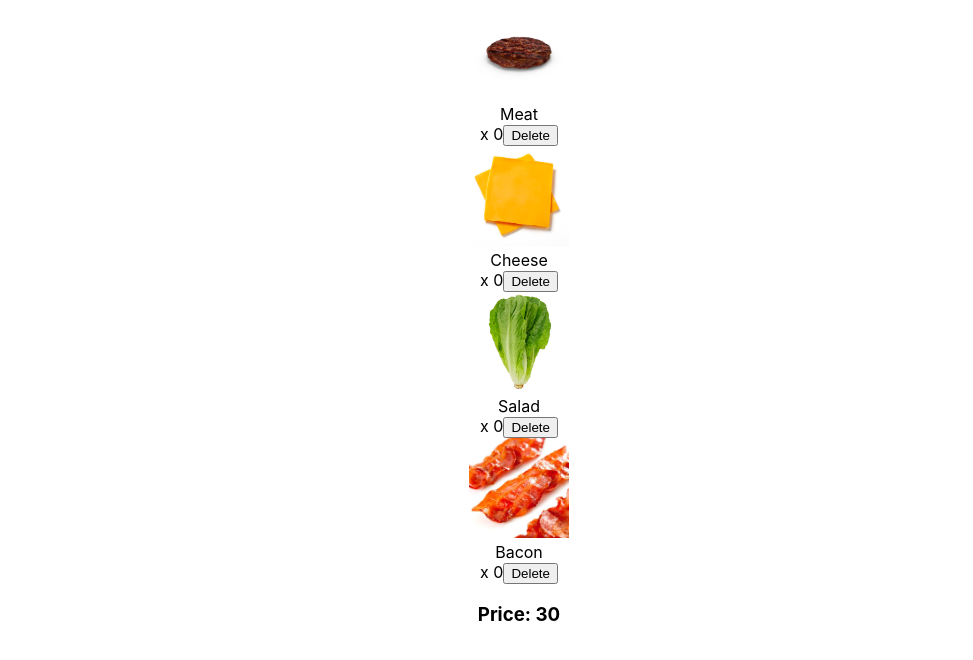
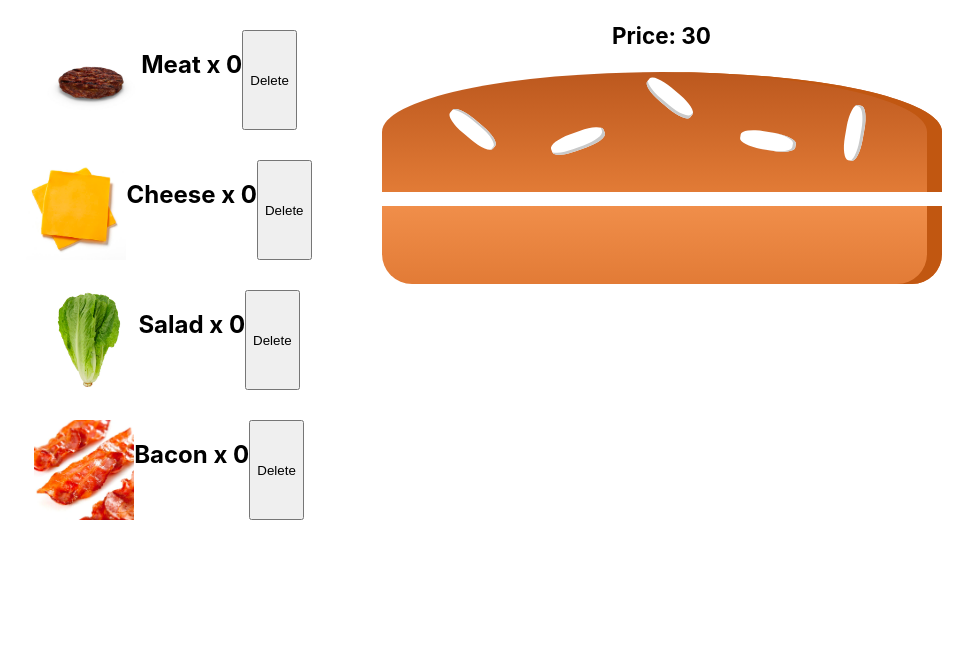
Before and after one commit to askthedust1/BurgerApp-react, a React (Create React App) app: page / in a window 1280 px wide. Shown: the top 660 px of the page, without its empty margins (121-1094 px from the left). Built offline with nearby package versions, Linux system fonts and the light colour scheme.

Commit message:
пофиксила и вроде работает

```diff
--- a/src/App.css
+++ b/src/App.css
@@ -1,5 +1,11 @@
 .App {
   text-align: center;
+  display: flex;
+}
+
+#root {
+  display: flex;
+  justify-content: center;
 }
 
 .pic {
@@ -7,132 +13,8 @@
   height: 100px;
 }
 
-.BreadBottom {
-  height: 13%;
-  width: 80%;
-  background: linear-gradient(#F08E4A, #e27b36);
-  border-radius: 0 0 30px 30px;
-  box-shadow: inset -15px 0 #c15711;
-  margin: 2% auto;
+.wrap-inner {
+  display: flex;
+  justify-content: center;
+  margin-top: 30px;
 }
-
-.BreadTop {
-  height: 20%;
-  width: 80%;
-  background: linear-gradient(#bc581e, #e27b36);
-  border-radius: 50% 50% 0 0;
-  box-shadow: inset -15px 0 #c15711;
-  margin: 2% auto;
-  position: relative;
-}
-
-.Seeds1 {
-  width: 10%;
-  height: 15%;
-  position: absolute;
-  background-color: white;
-  left: 30%;
-  top: 50%;
-  border-radius: 40%;
-  transform: rotate(-20deg);
-  box-shadow: inset -2px -3px #c9c9c9;
-}
-
-.Seeds1:after {
-  content: "";
-  width: 100%;
-  height: 100%;
-  position: absolute;
-  background-color: white;
-  left: -170%;
-  top: -260%;
-  border-radius: 40%;
-  transform: rotate(60deg);
-  box-shadow: inset -1px 2px #c9c9c9;
-}
-
-.Seeds1:before {
-  content: "";
-  width: 100%;
-  height: 100%;
-  position: absolute;
-  background-color: white;
-  left: 180%;
-  top: -50%;
-  border-radius: 40%;
-  transform: rotate(60deg);
-  box-shadow: inset -1px -3px #c9c9c9;
-}
-
-.Seeds2 {
-  width: 10%;
-  height: 15%;
-  position: absolute;
-  background-color: white;
-  left: 64%;
-  top: 50%;
-  border-radius: 40%;
-  transform: rotate(10deg);
-  box-shadow: inset -3px 0 #c9c9c9;
-}
-
-.Seeds2:before {
-  content: "";
-  width: 100%;
-  height: 100%;
-  position: absolute;
-  background-color: white;
-  left: 150%;
-  top: -130%;
-  border-radius: 40%;
-  transform: rotate(90deg);
-  box-shadow: inset 1px 3px #c9c9c9;
-}
-
-.Meat {
-  width: 80%;
-  height: 8%;
-  background: linear-gradient(#7f3608, #702e05);
-  margin: 2% auto;
-  border-radius: 15px;
-}
-
-.Cheese {
-  width: 90%;
-  height: 4.5%;
-  margin: 2% auto;
-  background: linear-gradient(#f4d004, #d6bb22);
-  border-radius: 20px;
-}
-
-.Salad {
-  width: 85%;
-  height: 7%;
-  margin: 2% auto;
-  background: linear-gradient(#228c1d, #91ce50);
-  border-radius: 20px;
-}
-
-.Bacon {
-  width: 80%;
-  height: 3%;
-  background: linear-gradient(#bf3813, #c45e38);
-  margin: 2% auto;
-}
-
-.Burger {
-  width: 100%;
-  margin: auto;
-  height: 250px;
-  overflow: auto;
-  text-align: center;
-  font-weight: bold;
-  font-size: 1.2rem;
-}
-
-@media (min-width: 1000px) and (min-height: 700px) {
-  .Burger {
-    width: 700px;
-    height: 600px;
-  }
-}
--- a/src/App.tsx
+++ b/src/App.tsx
@@ -2,10 +2,11 @@ import React, {useState} from 'react';
 import { INGREDIENTS } from "./Ingredient/Ingredient"
 import Ingredient from "./Ingredient/Ingredient";
 import Total from "./Total/Total";
+import Burger from "./Burger/Burger";
 import './App.css';
 
 
-function App() {
+const App = () => {
 
     const [ingredients, setIngredients] = useState([
         {name: 'Meat', count: 0},
@@ -14,19 +15,34 @@ function App() {
         {name: 'Bacon', count: 0}
     ]);
 
+    const [addItem, setAddItem] = useState(['name']);
+
     const add = (name: string) => {
         const ingredientsCopy = [...ingredients];
         const index = ingredients.findIndex(ingr => ingr.name === name);
         const ingredientCopy = { ...ingredientsCopy[index] };
         ingredientCopy.count++;
+        addItem.push(ingredientCopy.name);
         ingredientsCopy[index] = ingredientCopy;
         setIngredients(ingredientsCopy);
     };
 
+    console.log(addItem);
+
     const deleteIngr = (name: string) => {
+
         const ingredientsCopy = [...ingredients];
         const index = ingredients.findIndex(ingr => ingr.name === name);
         const ingredientCopy = { ...ingredientsCopy[index] };
+
+        const addItemCopy = [...addItem];
+        const ind = addItem.indexOf(name);
+
+        if (ind > -1) {
+            addItemCopy.splice(ind, 1);
+            setAddItem(addItemCopy);
+        }
+
         if (ingredientCopy.count > 0) {
             ingredientCopy.count--;
             ingredientsCopy[index] = ingredientCopy;
@@ -34,23 +50,20 @@ function App() {
         }
     };
 
-
-    const total = ingredients.reduce((acc, value) => {
-
+    const getTotalSum = () => {
+        return ingredients.reduce((acc, value) => {
             let ingredient = INGREDIENTS.filter(ingredient => ingredient.name === value.name)[0];
-
             if (ingredient) {
                 return acc + (ingredient.price * value.count);
             }
+            return acc;
+        }, 30);
+    };
 
-        return acc;
-
-    }, 30);
-
-    // console.log(total);
 
   return (
     <div className="App">
+       <div className="wrap">
            {ingredients.map((item, index) => (
                <Ingredient  key={index}
                             name={item.name}
@@ -60,7 +73,23 @@ function App() {
                             count={item.count}
                />
            ))}
-        <Total price={total} />
+       </div>
+
+        <div className="Burger">
+            <Total price={getTotalSum()} />
+            <div className="BreadTop">
+                <div className="Seeds1"></div>
+                <div className="Seeds2"></div>
+            </div>
+            {addItem.map((item, index) => (
+                <Burger  key={index}
+                         name={item}
+                />
+            ))}
+            <div className="BreadBottom"></div>
+
+       </div>
+
     </div>
   );
 }
--- /dev/null
+++ b/src/Burger/Burger.css
@@ -0,0 +1,129 @@
+.BreadBottom {
+    height: 13%;
+    width: 80%;
+    background: linear-gradient(#F08E4A, #e27b36);
+    border-radius: 0 0 30px 30px;
+    box-shadow: inset -15px 0 #c15711;
+    margin: 2% auto;
+}
+
+.BreadTop {
+    height: 20%;
+    width: 80%;
+    background: linear-gradient(#bc581e, #e27b36);
+    border-radius: 50% 50% 0 0;
+    box-shadow: inset -15px 0 #c15711;
+    margin: 2% auto;
+    position: relative;
+}
+
+.Seeds1 {
+    width: 10%;
+    height: 15%;
+    position: absolute;
+    background-color: white;
+    left: 30%;
+    top: 50%;
+    border-radius: 40%;
+    transform: rotate(-20deg);
+    box-shadow: inset -2px -3px #c9c9c9;
+}
+
+.Seeds1:after {
+    content: "";
+    width: 100%;
+    height: 100%;
+    position: absolute;
+    background-color: white;
+    left: -170%;
+    top: -260%;
+    border-radius: 40%;
+    transform: rotate(60deg);
+    box-shadow: inset -1px 2px #c9c9c9;
+}
+
+.Seeds1:before {
+    content: "";
+    width: 100%;
+    height: 100%;
+    position: absolute;
+    background-color: white;
+    left: 180%;
+    top: -50%;
+    border-radius: 40%;
+    transform: rotate(60deg);
+    box-shadow: inset -1px -3px #c9c9c9;
+}
+
+.Seeds2 {
+    width: 10%;
+    height: 15%;
+    position: absolute;
+    background-color: white;
+    left: 64%;
+    top: 50%;
+    border-radius: 40%;
+    transform: rotate(10deg);
+    box-shadow: inset -3px 0 #c9c9c9;
+}
+
+.Seeds2:before {
+    content: "";
+    width: 100%;
+    height: 100%;
+    position: absolute;
+    background-color: white;
+    left: 150%;
+    top: -130%;
+    border-radius: 40%;
+    transform: rotate(90deg);
+    box-shadow: inset 1px 3px #c9c9c9;
+}
+
+.Meat {
+    width: 80%;
+    height: 8%;
+    background: linear-gradient(#7f3608, #702e05);
+    margin: 2% auto;
+    border-radius: 15px;
+}
+
+.Cheese {
+    width: 90%;
+    height: 4.5%;
+    margin: 2% auto;
+    background: linear-gradient(#f4d004, #d6bb22);
+    border-radius: 20px;
+}
+
+.Salad {
+    width: 85%;
+    height: 7%;
+    margin: 2% auto;
+    background: linear-gradient(#228c1d, #91ce50);
+    border-radius: 20px;
+}
+
+.Bacon {
+    width: 80%;
+    height: 3%;
+    background: linear-gradient(#bf3813, #c45e38);
+    margin: 2% auto;
+}
+
+.Burger {
+    width: 100%;
+    margin: auto;
+    height: 250px;
+    overflow: auto;
+    text-align: center;
+    font-weight: bold;
+    font-size: 1.2rem;
+}
+
+@media (min-width: 1000px) and (min-height: 700px) {
+    .Burger {
+        width: 700px;
+        height: 600px;
+    }
+}
--- /dev/null
+++ b/src/Burger/Burger.tsx
@@ -0,0 +1,16 @@
+import React from 'react';
+import './Burger.css';
+
+interface IBurgerProps {
+    name: string;
+}
+
+
+const Burger: React.FC<IBurgerProps> = props => {
+
+    return (
+        <div className={props.name}></div>
+    );
+};
+
+export default Burger;
--- a/src/Ingredient/Ingredient.tsx
+++ b/src/Ingredient/Ingredient.tsx
@@ -24,10 +24,9 @@ export const INGREDIENTS: IIngredient[] = [
 const Ingredient: React.FC<IIngredientProps> = props => {
 
     return (
-        <div>
+        <div className="wrap-inner">
             <img onClick={props.onAddIngr} className="pic" src={INGREDIENTS[props.index].img} alt="pic" />
-            <div>{props.name}</div>
-            x {props.count}
+            <h2>{props.name} x {props.count}</h2>
             <button onClick={props.onDelIngr}>Delete</button>
         </div>
     );
```
Lines whose indentation alone changed are shown as unchanged.
